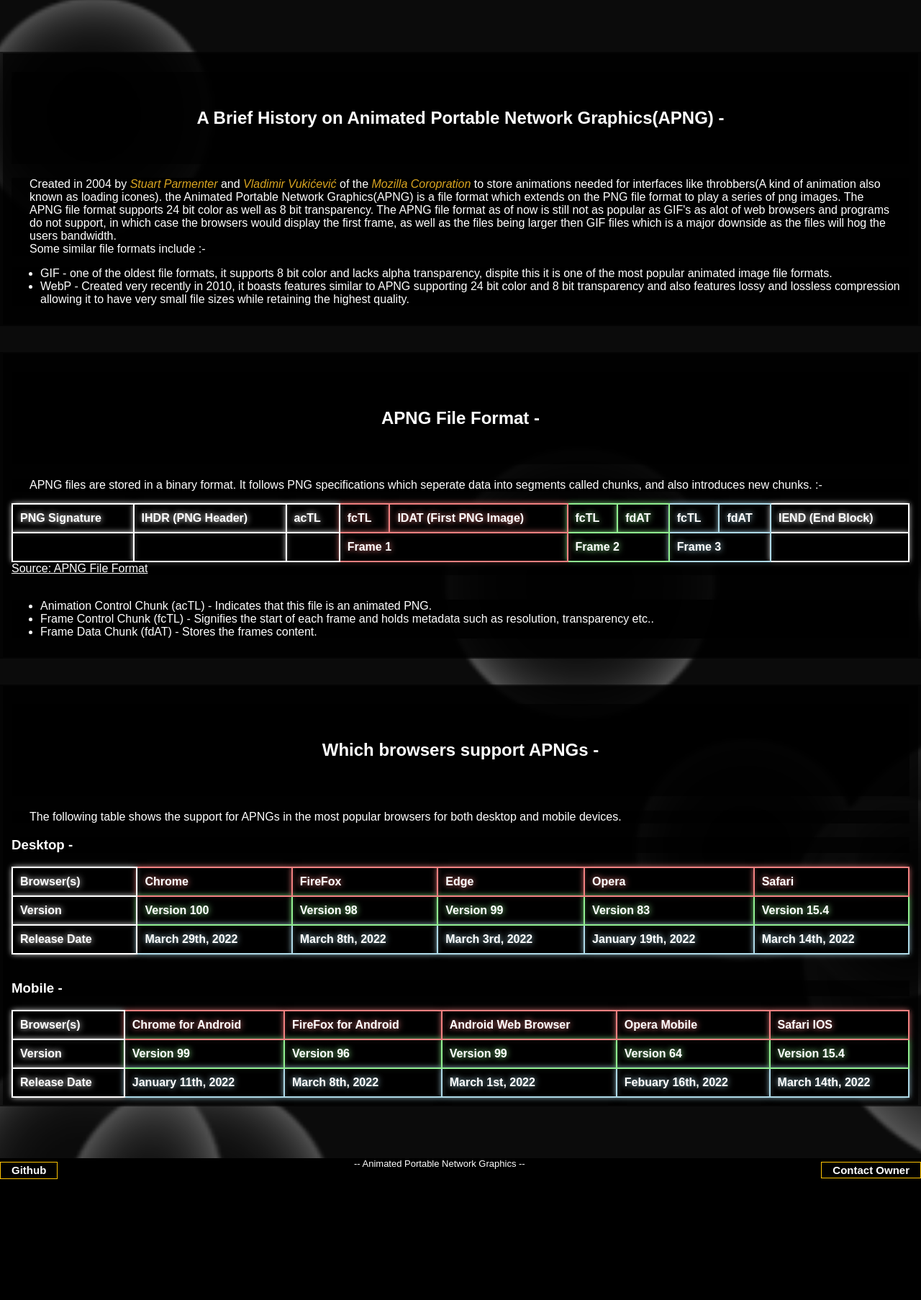
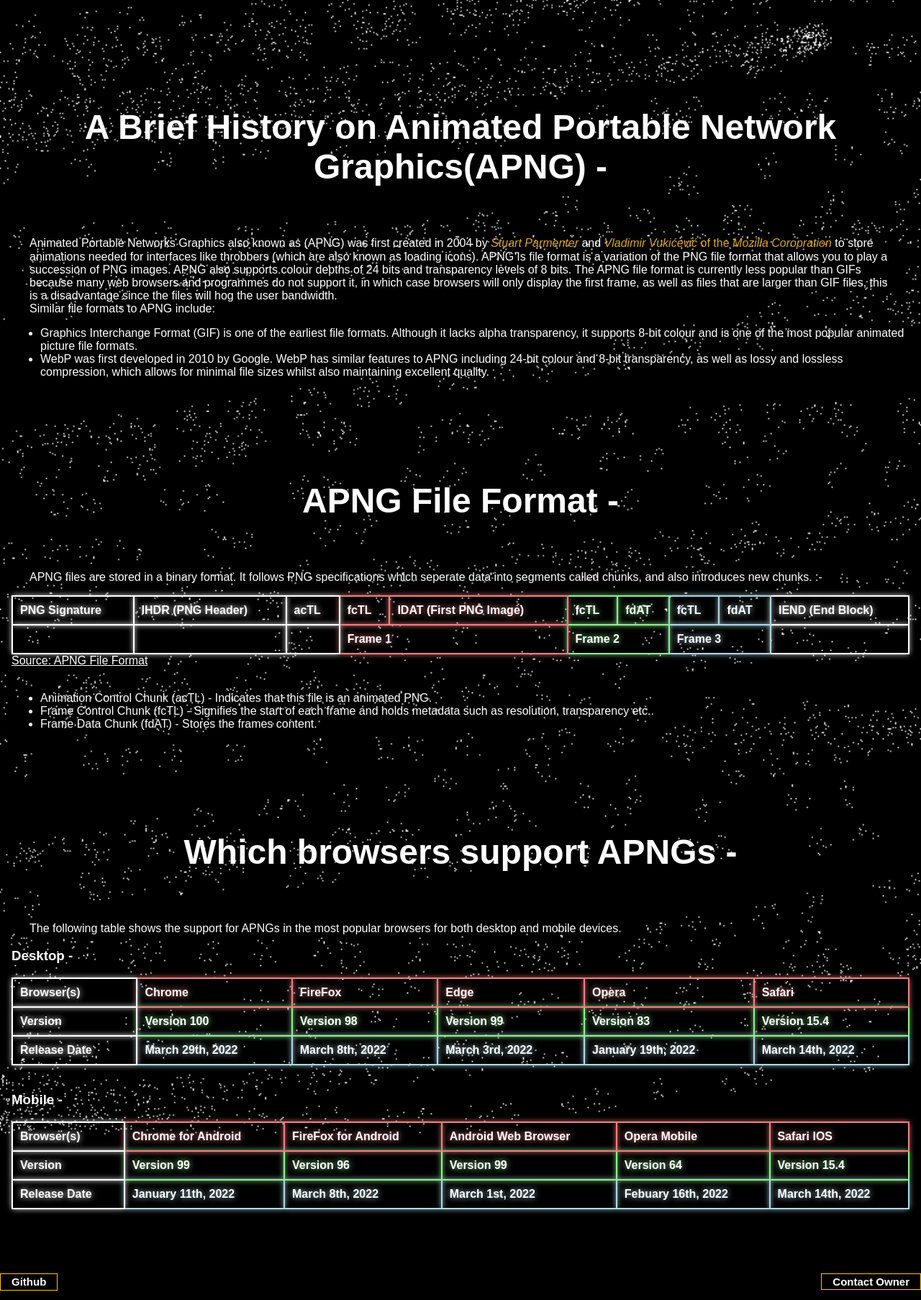
Before and after one commit to TharinS/EN-Four-Oh-Nine, a PHP site: page /html/topic.html in a window 1280 px wide. Shown: the part 63-1869 px from the top of the page at 72% size. Before the commit the page ends 1701 px from the top, so only its background shows below. Run offline with PHP 8.4, Linux system fonts and the light colour scheme.

Commit message:
temp background

```diff
--- a/html/topic.html
+++ b/html/topic.html
@@ -29,14 +29,15 @@
         <section class="grid-item3 section-settings">
             <fieldset class="fieldset-settings">
                 <h2 class="font-general headings">A Brief History on Animated Portable Network Graphics(APNG) - </h2>
-                <p class="font-general paragraph">Created in 2004 by <a href="https://www.linkedin.com/in/stuartparmenter" class="author"><em class="author">Stuart Parmenter</em></a> and <a href="https://www.linkedin.com/in/vukicevic" class="author"><em class="author">Vladimir Vukićević</em></a>                    of the <a href="https://en.wikipedia.org/wiki/Mozilla_Corporation" class="author"><em class="author">Mozilla Coropration</em></a> to store animations needed for interfaces like throbbers(A kind of animation also known as loading icones).
-                    the Animated Portable Network Graphics(APNG) is a file format which extends on the PNG file format to play a series of png images. The APNG file format supports 24 bit color as well as 8 bit transparency. The APNG file format as of
-                    now is still not as popular as GIF's as alot of web browsers and programs do not support, in which case the browsers would display the first frame, as well as the files being larger then GIF files which is a major downside as the files
-                    will hog the users bandwidth. <br>Some similar file formats include :-
+                <p class="font-general paragraph">Animated Portable Networks Graphics also known as (APNG) was first created in 2004 by <a href="https://www.linkedin.com/in/stuartparmenter" class="author"><em class="author">Stuart Parmenter</em></a> and <a href="https://www.linkedin.com/in/vukicevic"
+                        class="author"><em class="author">Vladimir Vukićević</em> of the <a href="https://en.wikipedia.org/wiki/Mozilla_Corporation" class="author"><em class="author">Mozilla Coropration</em></a> to store animations needed for interfaces like
+                    throbbers (which are also known as loading icons). APNG&#2019s file format is a variation of the PNG file format that allows you to play a succession of PNG images. APNG also supports colour depths of 24 bits and transparency levels
+                    of 8 bits. The APNG file format is currently less popular than GIFs because many web browsers and programmes do not support it, in which case browsers will only display the first frame, as well as files that are larger than GIF files,
+                    this is a disadvantage since the files will hog the user bandwidth. <br>Similar file formats to APNG include:
                     <ul>
-                        <li class="font-general">GIF - one of the oldest file formats, it supports 8 bit color and lacks alpha transparency, dispite this it is one of the most popular animated image file formats.</li>
-                        <li class="font-general">WebP - Created very recently in 2010, it boasts features similar to APNG supporting 24 bit color and 8 bit transparency and also features lossy and lossless compression allowing it to have very small file sizes while retaining
-                            the highest quality.</li>
+                        <li class="font-general">Graphics Interchange Format (GIF) is one of the earliest file formats. Although it lacks alpha transparency, it supports 8-bit colour and is one of the most popular animated picture file formats.</li>
+                        <li class="font-general">WebP was first developed in 2010 by Google. WebP has similar features to APNG including 24-bit colour and 8-bit transparency, as well as lossy and lossless compression, which allows for minimal file sizes whilst also maintaining
+                            excellent quality.</li>
                     </ul>
                 </p>
             </fieldset>
@@ -146,7 +147,7 @@
 
         </section>
         <br><br><br><br>
-        <footer class="grid-item7 footer center font-general"><a class="git-button" href="https://github.com/TharinS/EN-Four-Oh-Nine">Github</a>-- Animated Portable Network Graphics --<a class="owner-button" href="mailto:103166002@student.swin.edu.au">Contact Owner</a></footer>
+        <footer class="grid-item7 footer center font-general"><a class="git-button" href="https://github.com/TharinS/EN-Four-Oh-Nine">Github</a><a class="owner-button" href="mailto:103166002@student.swin.edu.au">Contact Owner</a></footer>
     </main>
 </body>
 
--- a/styles/style.css
+++ b/styles/style.css
@@ -1,45 +1,19 @@
 /* Topic Page */
 
 * {
-    background-color: rgba(0, 0, 0, .65) !important;
+    /* background-color: rgba(0, 0, 0, .65) !important; */
     color: white !important;
 }
 
 body {
     margin: 0;
     min-height: 100vh;
-    background-image: url("../styles/Images/background.png");
+    background-image: url("../styles/Images/back.png");
     background-color: black;
     background-repeat: repeat-y;
     background-position: center;
     background-size: cover;
 }
-
-
-/* Scroll Bar */
-
-::-webkit-scrollbar {
-    /* width */
-    width: 10px;
-}
-
- ::-webkit-scrollbar-track {
-    /* Track */
-    background: #f1f1f1;
-}
-
- ::-webkit-scrollbar-thumb {
-    /* Handle */
-    background: #888;
-}
-
- ::-webkit-scrollbar-thumb:hover {
-    /* Handle on hover */
-    background: #555;
-}
-
-
-/* Scroll Bar */
 
 
 /* General Classes Start */
@@ -146,7 +120,8 @@ body {
 
 .headings {
     text-align: center;
-    padding: 50px;
+    padding: 30px;
+    font-size: 3em;
 }
 
 .paragraph {
@@ -202,12 +177,6 @@ span {
     background-color: #28965A !important;
     transform: rotate(180deg);
 }
-
-
-/* .gallery {
-    clear: right;
-    float: right;
-} */
 
 
 /* Image Gallery End */
```
Also changed, not shown: styles/Images/back.png (added), styles/Images/white.png (added).
